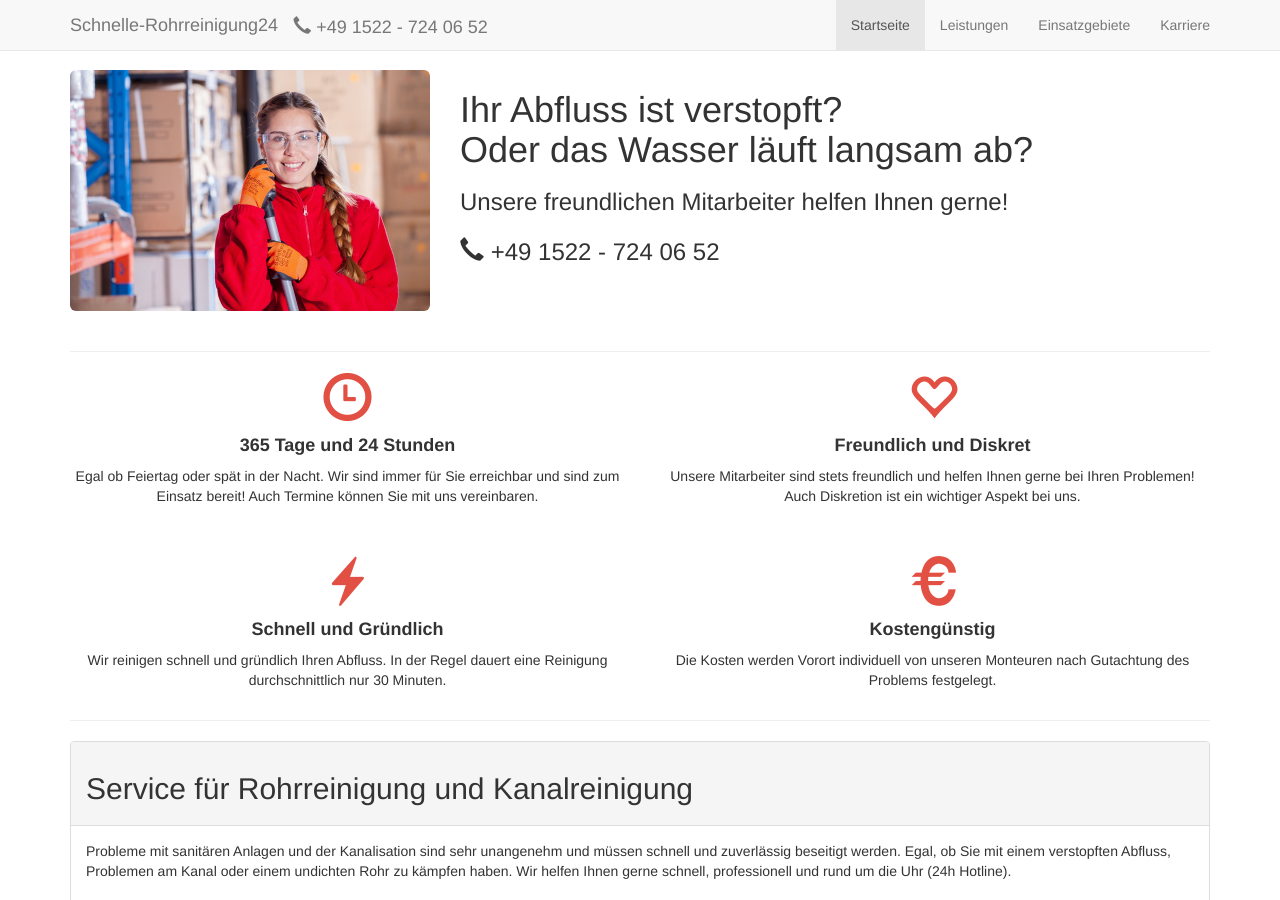
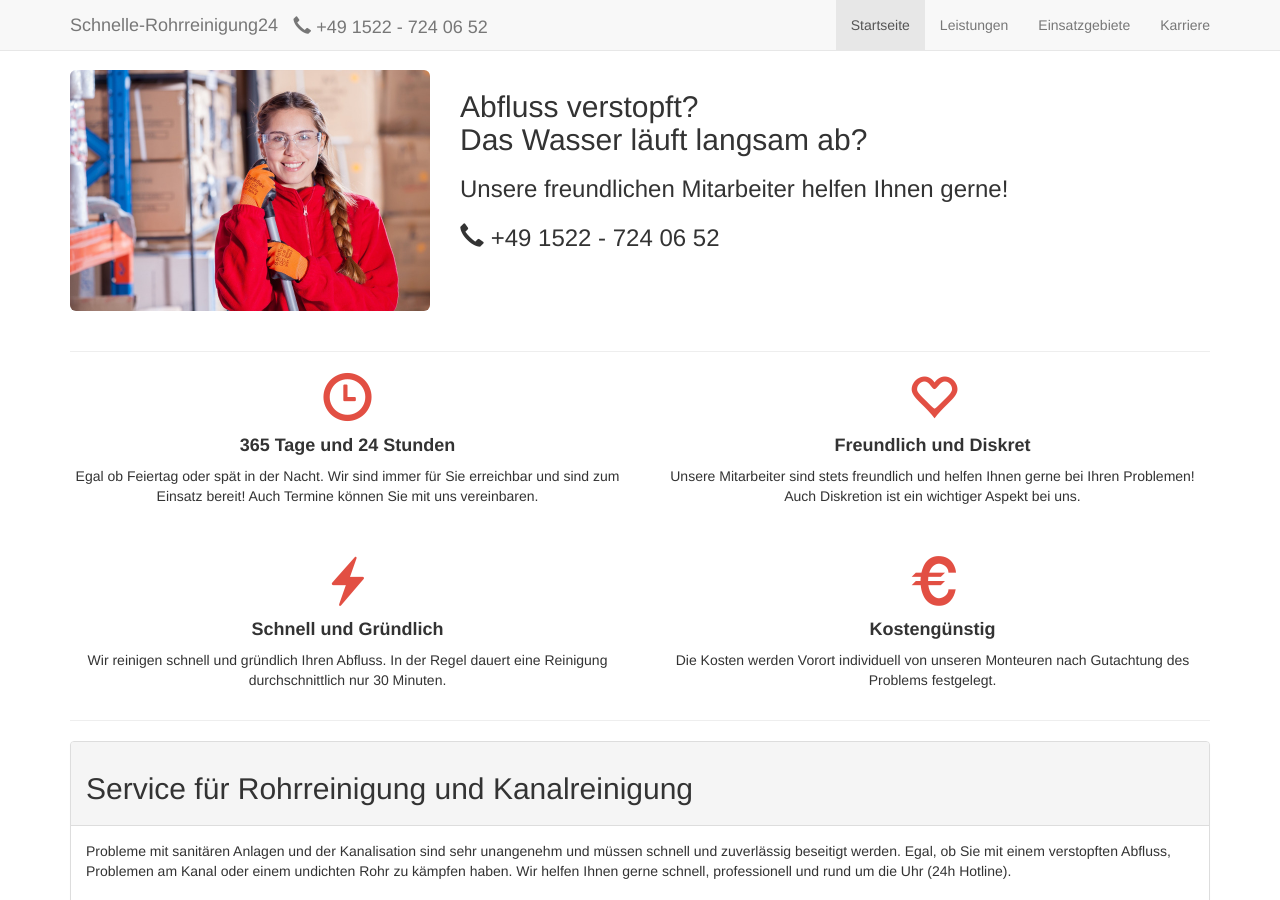
Before and after one commit to schnelle-rohrreinigung24/website, a Jekyll site: the page built from index.html, in a window 1280 px wide and 900 px high. Built offline with Jekyll 4.4.1, drawn with Linux system fonts in a browser that asks for light colours.

Commit message:
slogan geändert

```diff
--- a/index.html
+++ b/index.html
@@ -28,7 +28,8 @@ changefreq: weekly
                 <img width="100%" src="{{site.baseurl}}/assets/img/frau.jpg" alt="Reinigungskraft" class="img-rounded">
             </div>
             <div class="col-sm-8">
-                <h1>Ihr Abfluss ist verstopft? <br>Oder das Wasser läuft langsam ab?</h1>
+                <h2>Abfluss verstopft?<br> Das Wasser läuft langsam ab?</h2>
+                <!--<h3>Machen Sie ihr Problem zu unserem</h3>-->
                 <h3>Unsere freundlichen Mitarbeiter helfen Ihnen gerne!</h3>
                 <h3 class="phone">
                     <span class="glyphicon glyphicon-earphone" aria-hidden="true"></span>
```
